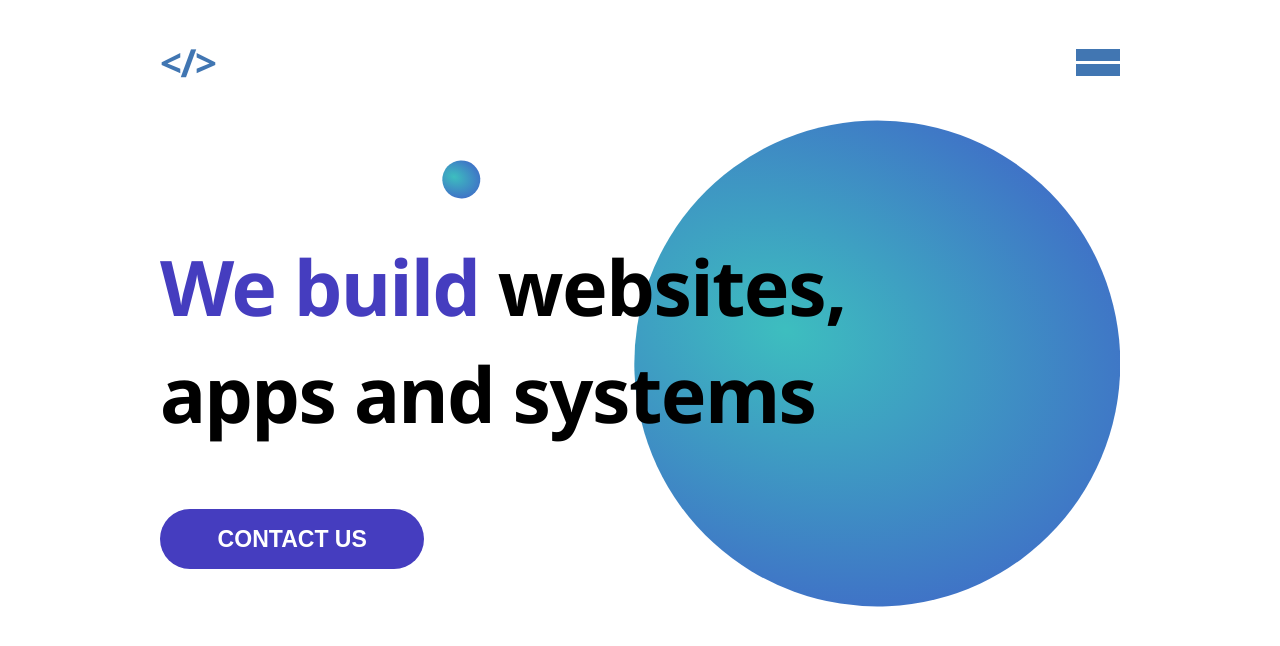
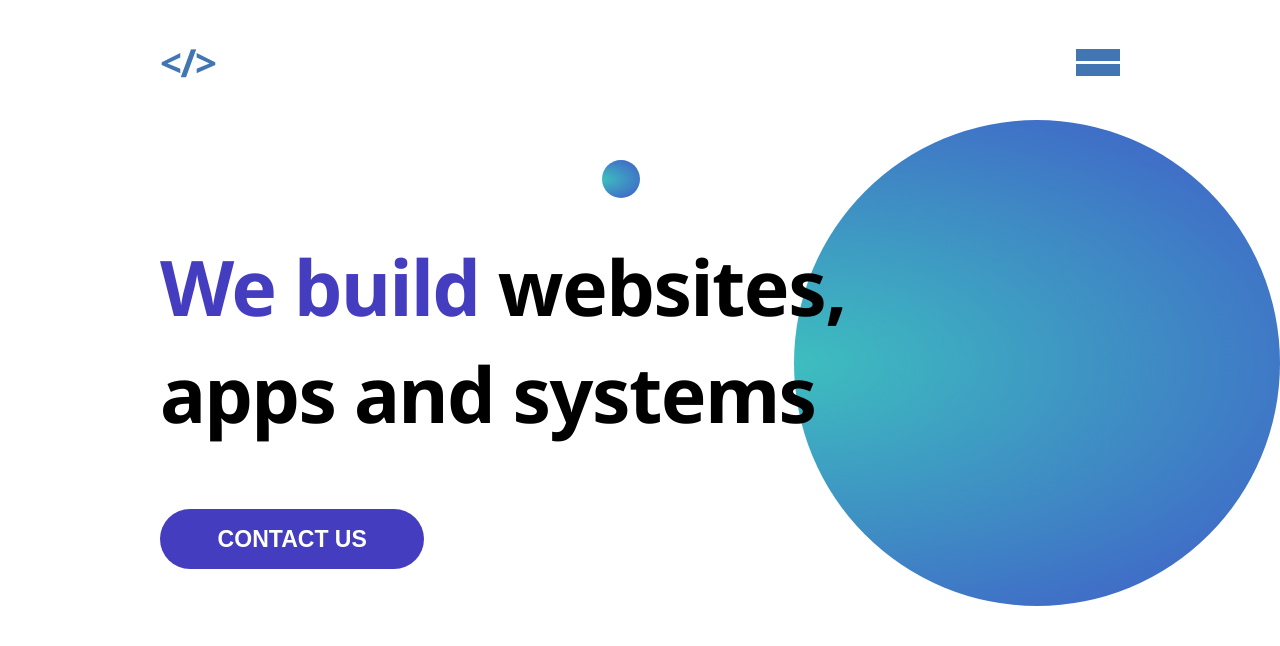
Before and after one commit to Global-Coding-Labs/global-coding-labs-landing-page, a Next.js app: page / in a window 1280 px wide. Shown: the top 646 px of the page. Built offline with nearby package versions, Linux system fonts and the light colour scheme.

Commit message:
feat: make small sphere move only inside the screen

```diff
--- a/package.json
+++ b/package.json
@@ -10,6 +10,7 @@
   },
   "dependencies": {
     "babel-plugin-inline-react-svg": "^2.0.1",
+    "framer-motion": "^4.1.17",
     "next": "11.0.0",
     "react": "17.0.2",
     "react-dom": "17.0.2",
--- a/sections/Home/index.tsx
+++ b/sections/Home/index.tsx
@@ -1,7 +1,49 @@
+import { useState, useEffect, useRef } from "react";
 import styled from "styled-components";
+import { motion } from "framer-motion";
 import { Headline3, Headline1 as HL1, Flex } from "../../styles/Components";
 
+type Directions = { top: number; right: number; bottom: number; left: number };
+
+function GetDistanceToTheTop(elementDistance: Directions) {
+  const [distance, setDistance] = useState<Directions>({
+    top: 0,
+    right: 0,
+    left: 0,
+    bottom: 0,
+  });
+
+  useEffect(() => {
+    setDistance({
+      top: -elementDistance.top,
+      bottom: window.innerHeight - elementDistance.bottom,
+      left: -elementDistance.left,
+      right: window.innerWidth - elementDistance.right,
+    });
+  }, [elementDistance]);
+
+  return distance;
+}
+
 export default function Home() {
+  const smallSphereRef = useRef(null);
+  const [sphereDistance, setSphereDistance] = useState(0);
+  const distance = GetDistanceToTheTop(sphereDistance);
+
+  useEffect(() => {
+    const sphere = smallSphereRef.current;
+    if (sphere) {
+      const top = sphere.getBoundingClientRect().top;
+      const left = sphere.getBoundingClientRect().left;
+      const bottom = sphere.getBoundingClientRect().bottom;
+      const right = sphere.getBoundingClientRect().right;
+
+      setSphereDistance({ top, left, bottom, right });
+    }
+  }, [smallSphereRef]);
+
+  console.log(distance);
+
   return (
     <Container>
       <Navbar>
@@ -19,8 +61,16 @@ export default function Home() {
 
       <Hero>
         <Flex column justifyCenter>
-          <BigSphere />
-          <SmallSphere1 />
+          <SmallSphere1
+            ref={smallSphereRef}
+            drag
+            dragConstraints={{
+              top: distance.top,
+              left: distance.left,
+              right: distance.right,
+              bottom: distance.bottom,
+            }}
+          />
 
           <Heading>
             <Headline1>
@@ -29,6 +79,15 @@ export default function Home() {
 
             <Button>contact us</Button>
           </Heading>
+          <BigSphere
+            drag
+            dragConstraints={{
+              top: -10,
+              left: -10,
+              right: 10,
+              bottom: 10,
+            }}
+          />
         </Flex>
       </Hero>
     </Container>
@@ -37,15 +96,17 @@ export default function Home() {
 
 const Heading = styled.div`
   width: 80%;
+  user-select: none;
+  z-index: 1;
 
-  @media(max-width: 768px) {
+  @media (max-width: 768px) {
     width: 100%;
   }
 `;
 
 const Headline1 = styled(HL1)`
-  margin-top: -.5em;
-  margin-bottom: .8em;
+  margin-top: -0.5em;
+  margin-bottom: 0.8em;
 `;
 
 const CO = styled.div`
@@ -55,7 +116,7 @@ const CO = styled.div`
   overflow: hidden;
   position: relative;
 
-  @media(max-width: 768px) {
+  @media (max-width: 768px) {
     width: 90vw;
   }
 `;
@@ -79,32 +140,30 @@ const Navigation = styled.div`
 
   & > div {
     background-color: ${(props) => props.theme.primary1};
-    height: .6em;
+    height: 0.6em;
     width: 2.3em;
 
     &:last-child {
-      margin-top: .2em;
+      margin-top: 0.2em;
     }
   }
 `;
 
-const BigSphere = styled.div`
+const BigSphere = styled(motion.div)`
   display: block;
   height: 38vw;
   width: 38vw;
   background-image: radial-gradient(
-    at 70%,
+    at 0%,
     ${(props) => props.theme.secondary3},
     ${(props) => props.theme.primary2}
   );
   border-radius: 100%;
-  transform: rotate(200deg);
-  position: absolute;
+  position: fixed;
   right: 0;
   top: 15vh;
-  z-index: -1;
 
-  @media(max-width: 768px) {
+  @media (max-width: 768px) {
     height: 45vw;
     width: 45vw;
     top: 25vh;
@@ -120,7 +179,7 @@ const SmallSphere1 = styled(SmallSphere)`
   top: 20vh;
   right: 50vw;
 
-  @media(max-width: 768px) {
+  @media (max-width: 768px) {
     height: 4vw;
     width: 4vw;
     top: 30vh;
@@ -142,7 +201,7 @@ const Button = styled.button`
   text-transform: uppercase;
   font-weight: 700;
   color: white;
-  padding: .7em 2.5em;
+  padding: 0.7em 2.5em;
   border-radius: 50px;
   cursor: pointer;
 `;
```
Also changed, not shown: 1 other file (tests, documents, lock files or other folders).
